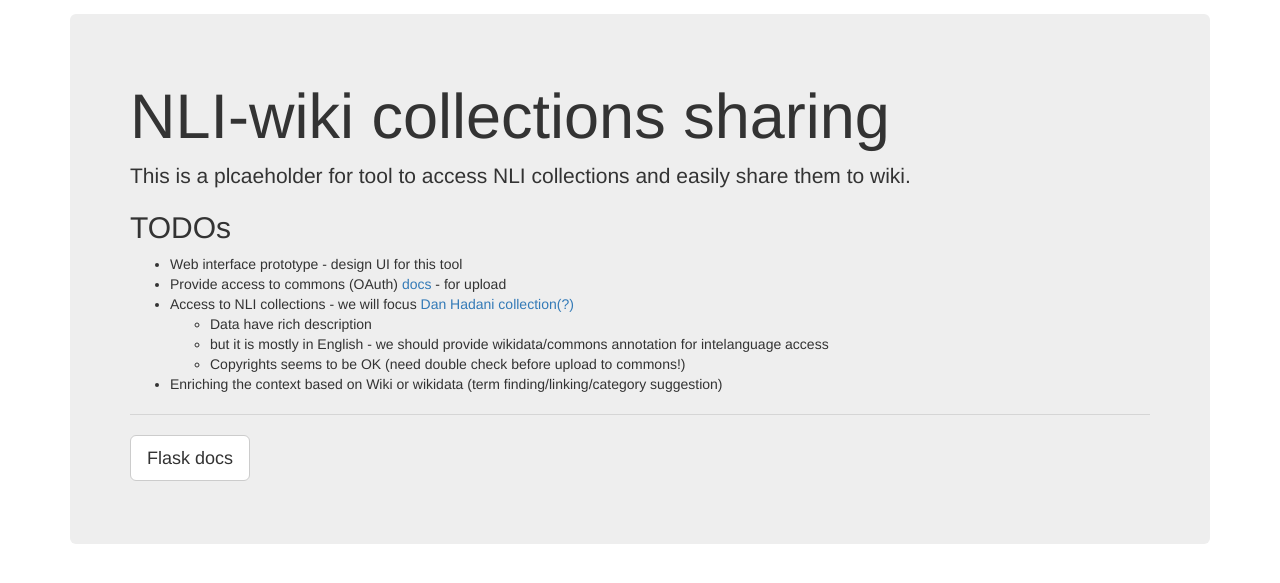
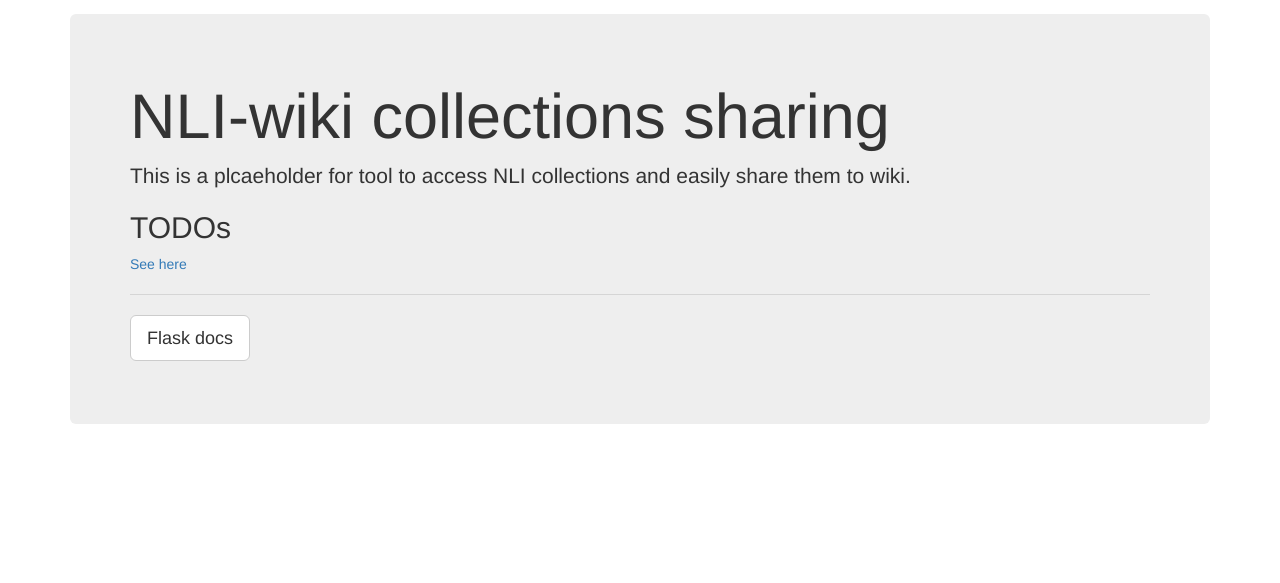
Before and after one commit to eranroz/nli-wiki, a Flask app: template web/nli_app/templates/index.html in a window 1280 px wide. Shown: the top 583 px of the page. Run offline with Flask 2, Linux system fonts and the light colour scheme; the template is opened without the code that fills it, so the values that code supplies are empty; some libraries are stand-ins or nearby versions.

Commit message:
moving todos to README.md

```diff
--- a/web/nli_app/templates/index.html
+++ b/web/nli_app/templates/index.html
@@ -27,18 +27,7 @@
       <p>This is a plcaeholder for tool to access NLI collections and easily share them to wiki.</p>
 
         <h2>TODOs</h2>
-        <ul>
-            <li>Web interface prototype - design UI for this tool</li>
-            <li>Provide access to commons (OAuth) <a href="https://www.mediawiki.org/wiki/Help:OAuth">docs</a> - for upload</li>
-            <li>
-                Access to NLI collections  - we will focus <a href="http://web.nli.org.il/sites/NLI/Hebrew/Documents/DANHADANI.pdf">Dan Hadani collection(?)</a><ul>
-                <li>Data have rich description </li>
-                <li>but it is mostly in English - we should provide wikidata/commons annotation for intelanguage access</li>
-                <li>Copyrights seems to be OK (need double check before upload to commons!)</li>
-            </ul>
-            </li>
-            <li>Enriching the context based on Wiki or wikidata (term finding/linking/category suggestion)</li>
-        </ul>
+        <a href="https://github.com/eranroz/nli-wiki/tree/master/web">See here</a>
         <hr>
       <p>
         <a class="btn btn-lg btn-default" role="button"
```
Also changed, not shown: web/README.md.
